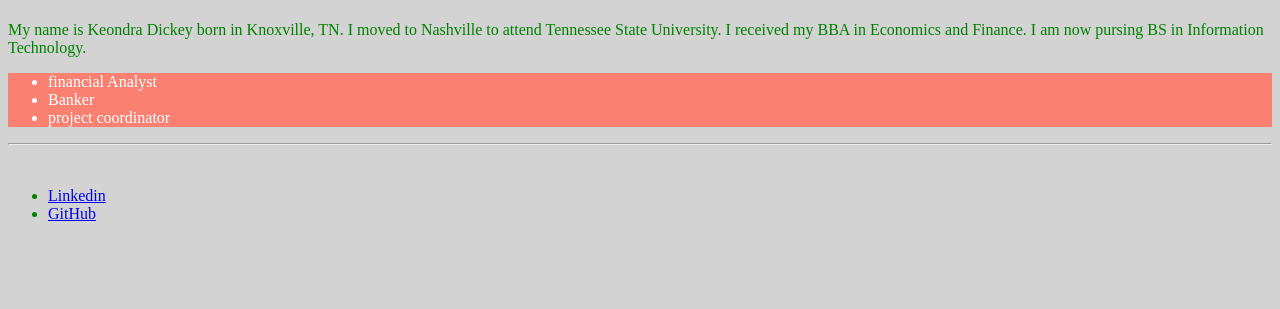
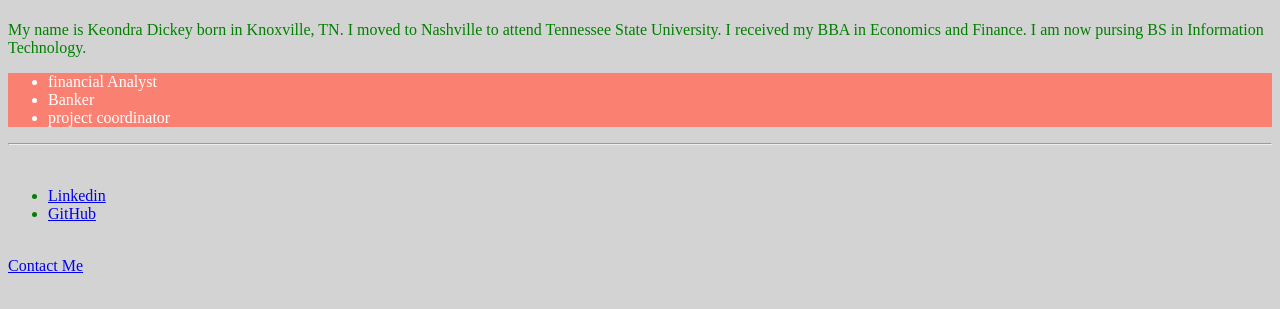
Before and after one commit to kdickey7/keondradickey_portfolio_project, a plain HTML site: page index.html in a window 1280 px wide. Shown: the part 85-394 px from the top of the page. Drawn offline with Linux system fonts and the light colour scheme.

Commit message:
added contact me section

```diff
--- a/index.html
+++ b/index.html
@@ -47,7 +47,8 @@
     <a href="https://github.com/kdickey7">GitHub</a></li>
   <br>
 </ul>
-<!-- this is a comment -->
 
+<a href="mailto:kdickey08@gmail.com?Subject=contact%20Form">Contact Me</a>
+<!-- this is a comment>
 </body>
 </html>
```
